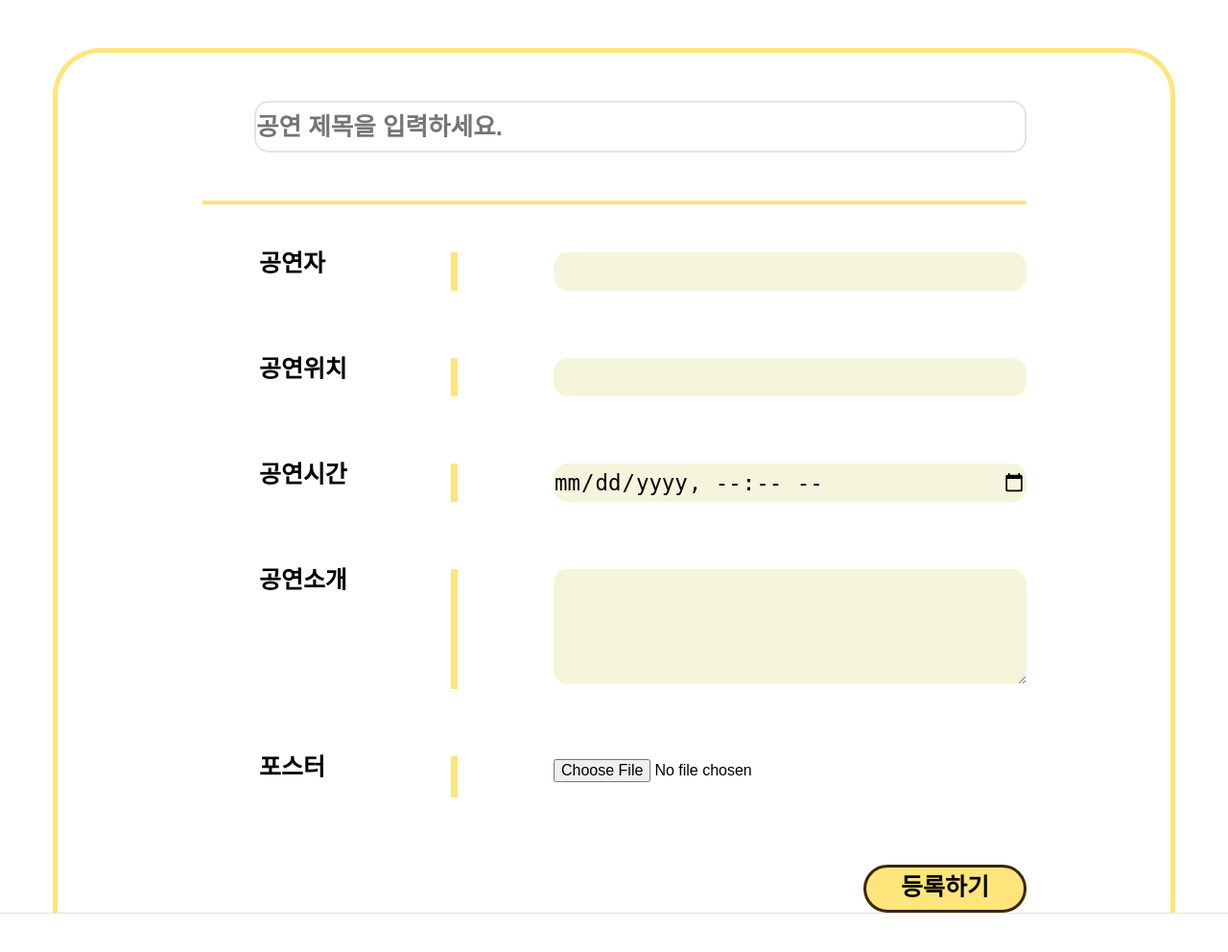
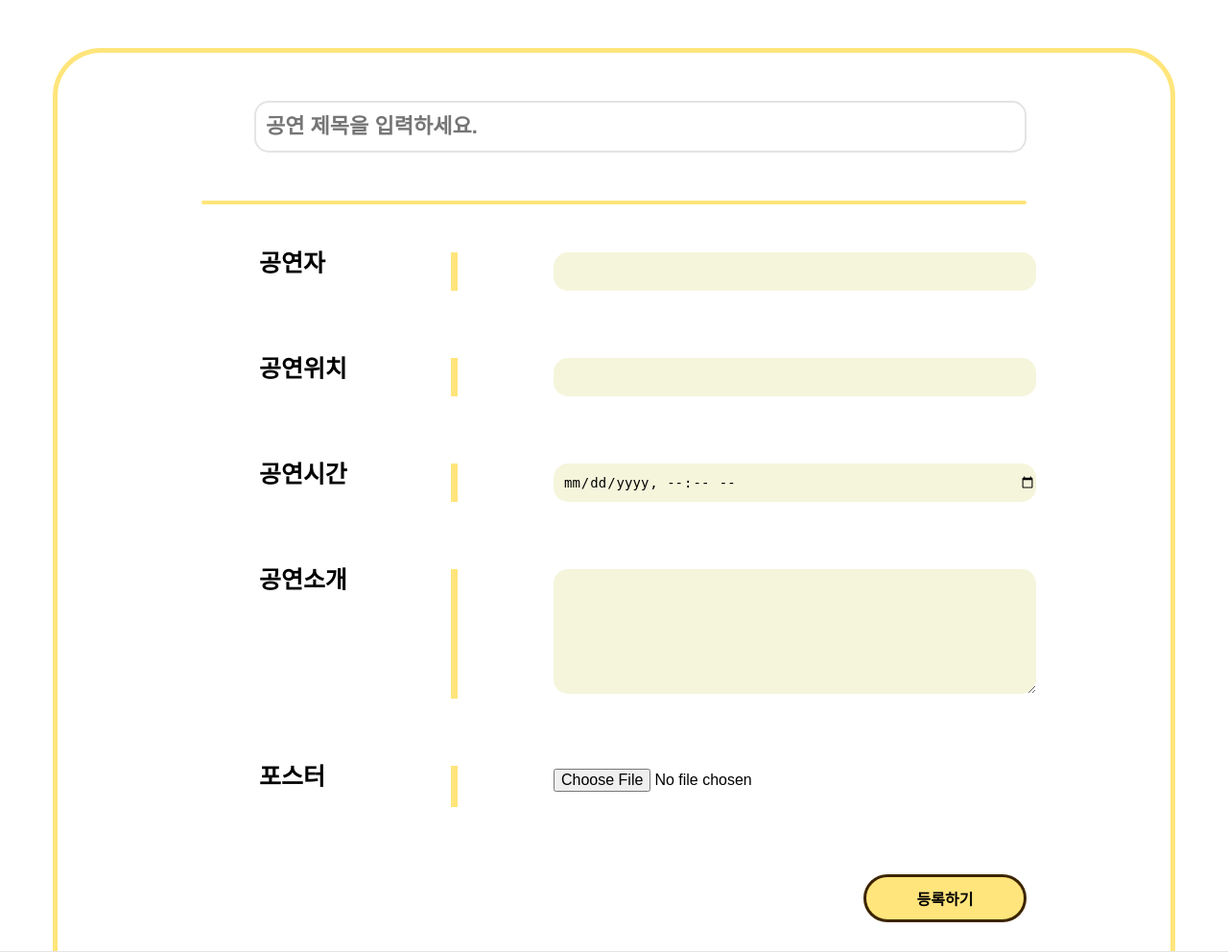
Before and after one commit to KnS-hacks/2-IMTHEKING, a Django app: page /post/upload/ in a window 1280 px wide. Shown: the part 100-1092 px from the top of the page at 96% size. Before the commit the page ends 1052 px from the top, so only its background shows below. Run offline with Django 3.2, Linux system fonts and the light colour scheme.

Commit message:
[FE] : upload페이지 디자인 수정(희찬)

```diff
--- a/post/static/css/upload.css
+++ b/post/static/css/upload.css
@@ -41,8 +41,9 @@ body {
   margin-right: 70px;
   border: 2px solid #e4e4e4;
   border-radius: 15px;
+  padding-left: 10px;
   height: 50px;
-  font-size: 1.6rem;
+  font-size: 22px;
   font-weight: bold;
 }
 
@@ -88,8 +89,9 @@ body {
   border: none;
   height: 40px;
   width: 100%;
-  font-size: 1.4rem;
+  font-size: 14px;
   border-radius: 15px;
+  padding-left: 10px;
 }
 
 input:focus {
@@ -101,8 +103,9 @@ input:focus {
   border: none;
   height: 120px;
   width: 100%;
-  font-size: 1.4rem;
+  font-size: 14px;
   border-radius: 15px;
+  padding: 10px 0px 0px 10px;
 }
 
 .image-area input {
@@ -123,8 +126,9 @@ input:focus {
   background-color: #ffe57b;
   border: 3px #3d2500 solid;
   border-radius: 80px;
-  margin-right: 70px;
-  font: inherit;
+  margin: 0px 70px 30px 0px;
+  font-size: 16px;
+  font-weight: bold;
 }
 
 #buttonbox {
```
